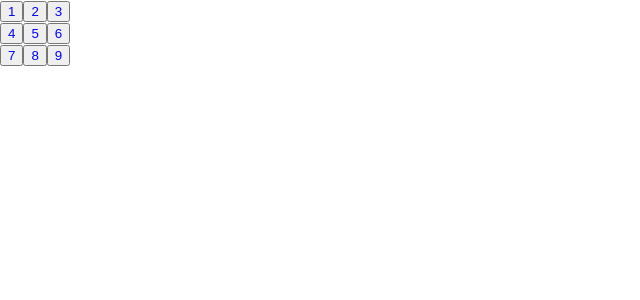
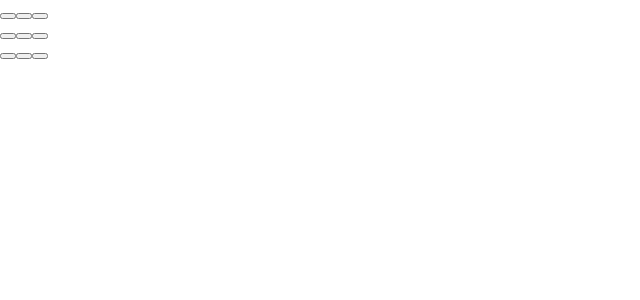
Before and after one commit to FelipeAugust0/jogo-da-velha, a React (Create React App) app: page / in a window 1280 px wide. Shown: the top 300 px of the page, without its empty margins (0-640 px from the left). Built offline with nearby package versions, Linux system fonts and the light colour scheme.

Commit message:
NEW: colocada variavel de estado valor e X responde evendo com click

```diff
--- a/src/App.js
+++ b/src/App.js
@@ -1,12 +1,15 @@
 // Criação do elemento square que irá compor o tabuleiro
+import { useState } from 'react';
 import './App.css';
 
-function Square({valor}){
+function Square(){
+  const [valor, setValor] = useState(null);
+
   function handleClick(){
-    console.log("Botão clicado!")
+    setValor('X');
   }
   return(
-    <button className="square" onClick="{handleClick}">{valor}</button>
+    <button className="square" onClick={handleClick}>{valor}</button>
   );
 }
 
@@ -14,19 +17,19 @@ export default function Tabuleiro(){
   return(
     <div>
       <div>
-        <Square valor = "1"/>
-        <Square valor = "2"/>
-        <Square valor = "3"/>
+        <Square/>
+        <Square/>
+        <Square/>
       </div>
       <div>
-        <Square valor = "4"/>
-        <Square valor = "5"/>
-        <Square valor = "6"/>
+        <Square/>
+        <Square/>
+        <Square/>
       </div>
       <div>
-        <Square valor = "7"/>
-        <Square valor = "8"/>
-        <Square valor = "9"/>
+        <Square/>
+        <Square/>
+        <Square/>
       </div>
     </div>
   )
```
